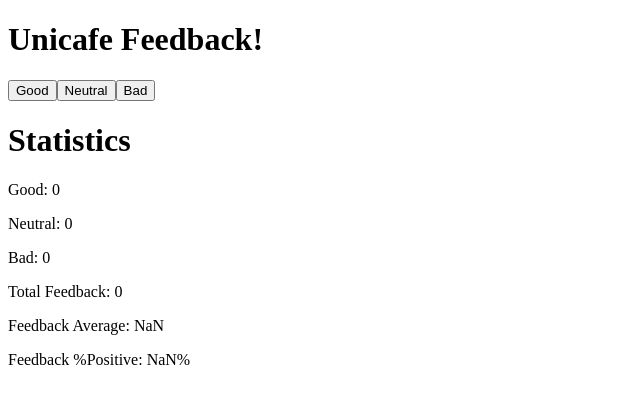
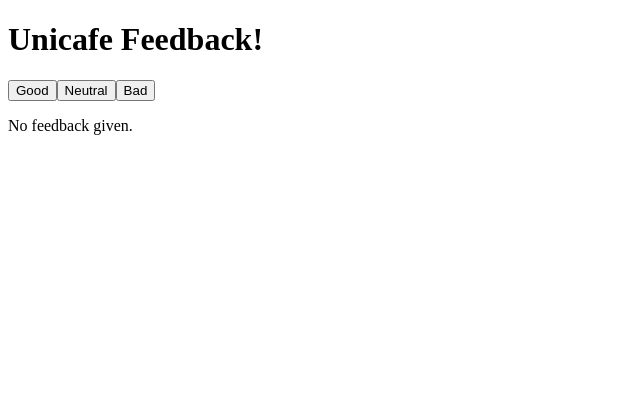
Before and after one commit to Jahnik/fullstackopen, a React (Vite) app in the folder part1/unicafe/: page / in a window 1280 px wide. Shown: the top 404 px of the page, without its empty margins (0-640 px from the left). Built offline with nearby package versions, Linux system fonts and the light colour scheme.

Commit message:
Completed 1.9

```diff
--- a/part1/unicafe/src/App.jsx
+++ b/part1/unicafe/src/App.jsx
@@ -10,6 +10,11 @@ const Button = (props) => {
 }
 
 const Statistics = (props) => {
+  if (props.good == 0 && props.bad == 0 && props.neutral == 0) {
+    return(
+      <p>No feedback given.</p>
+    )
+  }
   return(
     <div>
       <h1>Statistics</h1>
```
